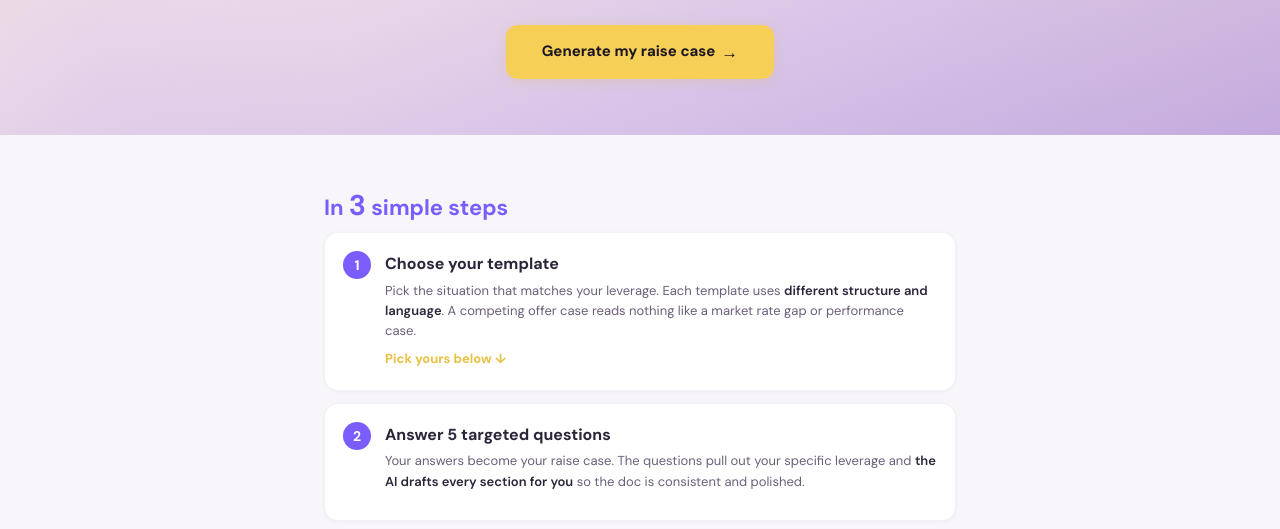
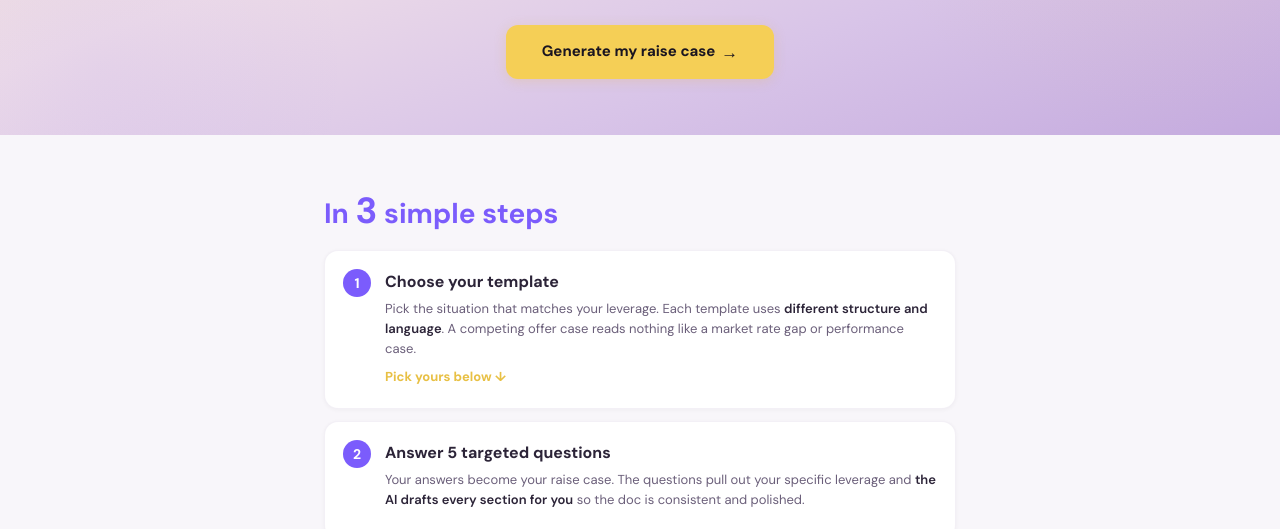
Before and after one commit to recomlinked/recomlinked-salary, a website: page public/raise-case/index.html in a window 1280 px wide. Shown: the part 285-814 px from the top of the page. Drawn offline with Linux system fonts and the light colour scheme; a web font is replaced by a local one.

Commit message:
Update index.html

```diff
--- a/public/raise-case/index.html
+++ b/public/raise-case/index.html
@@ -155,9 +155,9 @@
       letter-spacing: 0.1em; color: var(--text3); margin-bottom: 8px;
     }
     .section-title {
-      font-size: clamp(18px, 3.5vw, 22px);
+      font-size: clamp(22px, 4.5vw, 28px);
       font-weight: 700; color: var(--text);
-      line-height: 1.3; margin-bottom: 8px;
+      line-height: 1.3; margin-bottom: 16px;
     }
     .section-sub {
       font-size: 14px; color: var(--text2); line-height: 1.6;
```
